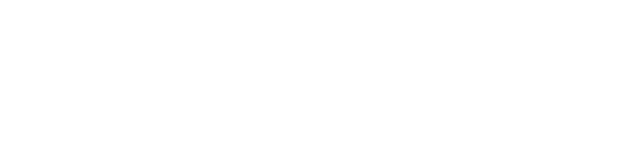
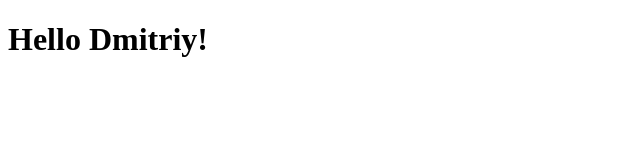
Before and after one commit to Dimdtk/template, a plain HTML site: page index.html in a window 1280 px wide. Shown: the whole page, without its empty margins (0-640 px from the left). Drawn offline with Linux system fonts and the light colour scheme.

Commit message:
Hello Dmitriy change

```diff
--- a/index.html
+++ b/index.html
@@ -9,6 +9,9 @@
 </head>
 <body>
 
+    <div>
+        <h1>Hello Dmitriy!</h1>
+    </div>
 
     <script src="app.js"></script>
 </body>
```
